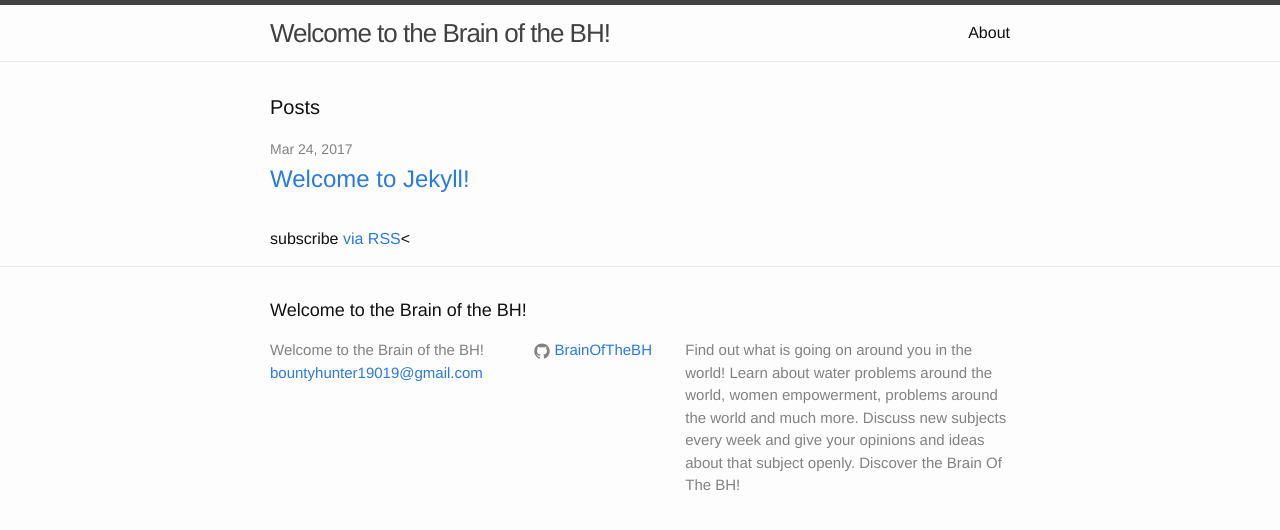
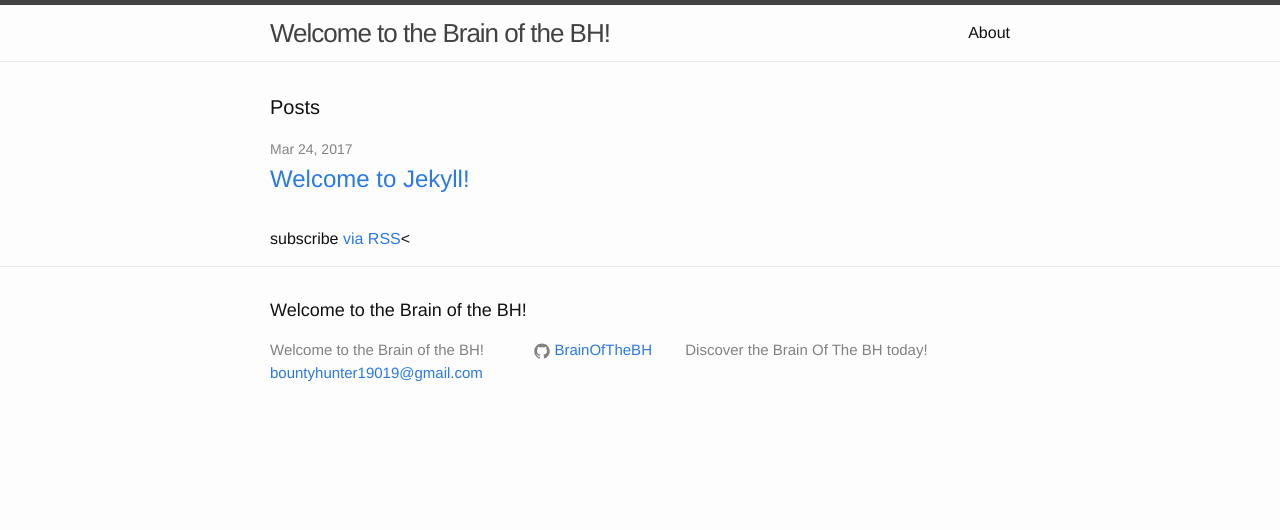
Before and after one commit to BrainOfTheBH/BrainOfTheBH.github.io, a Jekyll site: the page built from index.html, in a window 1280 px wide. Shown: the top 530 px of the page. Built offline with Jekyll 4.4.1, drawn with Linux system fonts in a browser that asks for light colours.

Commit message:
Update _config.yml

```diff
--- a/_config.yml
+++ b/_config.yml
@@ -9,10 +9,7 @@
 title: Welcome to the Brain of the BH!
 email: bountyhunter19019@gmail.com
 description: > # this means to ignore newlines until "baseurl:"
-  Find out what is going on around you in the world!
-  Learn about water problems around the world, women empowerment, problems around the world and much more.
-  Discuss new subjects every week and give your opinions and ideas about that subject openly.
-  Discover the Brain Of The BH!
+  Discover the Brain Of The BH today!
 baseurl: "" # the subpath of your site, e.g. /blog
 url: "brainofthebh.github.io" # the base hostname & protocol for your site
 github_username:  BrainOfTheBH
```
